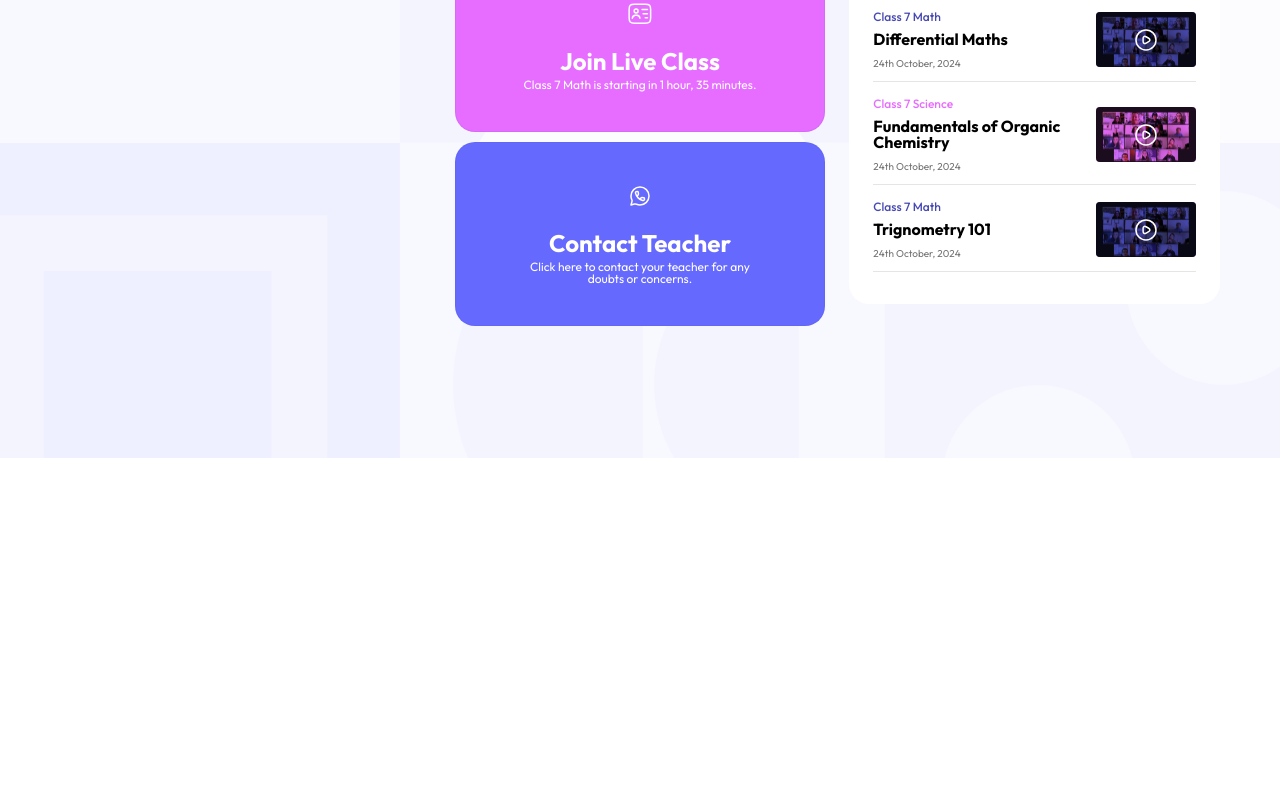
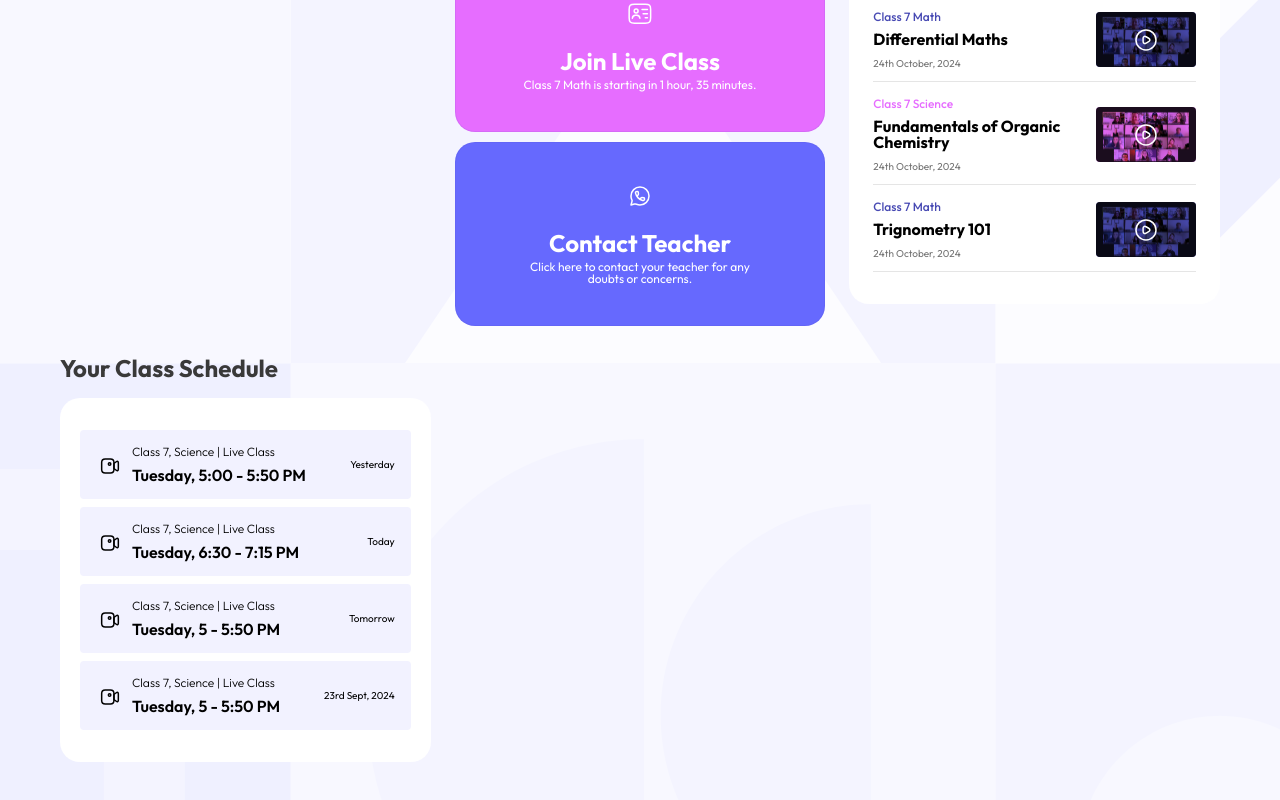
Before and after one commit to dilkhush-raj/connectEd, a Next.js app: page / in a window 1280 px wide. Shown: the part 440-1240 px from the top of the page. Before the commit the page ends 898 px from the top, so only its background shows below. Built offline with nearby package versions, Linux system fonts and the light colour scheme.

Commit message:
feat: add Schedule component

```diff
--- a/src/app/page.tsx
+++ b/src/app/page.tsx
@@ -3,6 +3,7 @@ import {QUICK_LINKS, ANNOUNCEMENT_DATA, CLASS_RECORDINGS} from "@/assets/data";
 import {H2} from "@/components/ui/typography";
 import AnnouncementCard from "@/components/announcement-card";
 import ClassRecordingCard from "@/components/class-recording-card";
+import Schedules from "@/components/schedules";
 
 export default function Home() {
   return (
@@ -34,6 +35,12 @@ export default function Home() {
             <ClassRecordingCard data={CLASS_RECORDINGS} />
           </div>
         </div>
+        <div>
+          <H2>Your Class Schedule</H2>
+          <div className="mt-3">
+            <Schedules />
+          </div>
+        </div>
       </div>
     </main>
   );
--- a/src/assets/icons.tsx
+++ b/src/assets/icons.tsx
@@ -400,3 +400,35 @@ export const CloseIcon = (
     />
   </svg>
 );
+
+export const VideoCameraIcon = (
+  <svg
+    xmlns="http://www.w3.org/2000/svg"
+    width="28"
+    height="25"
+    viewBox="0 0 28 25"
+    fill="none"
+  >
+    <path
+      d="M14.4417 21.0166H9.17502C6.54169 21.0166 5.66669 19.2666 5.66669 17.5083V10.4916C5.66669 7.85828 6.54169 6.98328 9.17502 6.98328H14.4417C17.075 6.98328 17.95 7.85828 17.95 10.4916V17.5083C17.95 20.1416 17.0667 21.0166 14.4417 21.0166Z"
+      stroke="currentColor"
+      strokeWidth="1.5"
+      strokeLinecap="round"
+      strokeLinejoin="round"
+    />
+    <path
+      d="M20.2667 18.25L17.95 16.625V11.3667L20.2667 9.74165C21.4 8.94999 22.3333 9.43332 22.3333 10.825V17.175C22.3333 18.5667 21.4 19.05 20.2667 18.25Z"
+      stroke="currentColor"
+      strokeWidth="1.5"
+      strokeLinecap="round"
+      strokeLinejoin="round"
+    />
+    <path
+      d="M13.5833 13.1667C14.2737 13.1667 14.8333 12.607 14.8333 11.9167C14.8333 11.2263 14.2737 10.6667 13.5833 10.6667C12.893 10.6667 12.3333 11.2263 12.3333 11.9167C12.3333 12.607 12.893 13.1667 13.5833 13.1667Z"
+      stroke="currentColor"
+      strokeWidth="1.5"
+      stroke-linecap="round"
+      stroke-linejoin="round"
+    />
+  </svg>
+);
--- /dev/null
+++ b/src/components/schedules.tsx
@@ -0,0 +1,87 @@
+"use client";
+import {VideoCameraIcon} from "@/assets/icons";
+import Card from "./card";
+
+const SCHEDULES_DATA: {
+  standard: number;
+  subject: string;
+  date: string;
+  day: string;
+}[] = [
+  {
+    standard: 7,
+    subject: "Science",
+    date: "Tuesday, 5:00 - 5:50 PM",
+    day: "Yesterday",
+  },
+  {
+    standard: 7,
+    subject: "Science",
+    date: "Tuesday, 6:30 - 7:15 PM",
+    day: "Today",
+  },
+  {
+    standard: 7,
+    subject: "Science",
+    date: "Tuesday, 5 - 5:50 PM",
+    day: "Tomorrow",
+  },
+  {
+    standard: 7,
+    subject: "Science",
+    date: "Tuesday, 5 - 5:50 PM",
+    day: "23rd Sept, 2024",
+  },
+];
+
+export default function Schedules() {
+  return (
+    <div>
+      <Card className="px-5 py-8">
+        <div className="flex flex-col gap-2">
+          {SCHEDULES_DATA.map((schedule, index) => (
+            <ScheduleItem
+              key={index}
+              index={index}
+              standard={schedule.standard}
+              subject={schedule.subject}
+              date={schedule.date}
+              day={schedule.day}
+            />
+          ))}
+        </div>
+      </Card>
+    </div>
+  );
+}
+
+const ScheduleItem = ({
+  standard,
+  subject,
+  date,
+  day,
+  index,
+}: {
+  standard: number;
+  subject: string;
+  date: string;
+  day: string;
+  index: number;
+}) => {
+  return (
+    <div
+      className={`flex cursor-pointer items-center justify-between gap-2 rounded bg-[#f2f2ff] p-4 hover:text-white ${index % 2 === 0 ? "hover:bg-[#4749b3]" : "hover:bg-[#e66dff]"}`}
+    >
+      <div className="flex items-center gap-2">
+        <div>{VideoCameraIcon}</div>
+        <div className="flex flex-col gap-[9px]">
+          <p className="text-xs font-light leading-none">
+            Class {standard}, {subject} | Live Class
+          </p>
+          <p className="font-semibold leading-none">{date}</p>
+        </div>
+      </div>
+      <p className="e text-right text-[10px] font-normal">{day}</p>
+    </div>
+  );
+};
```
